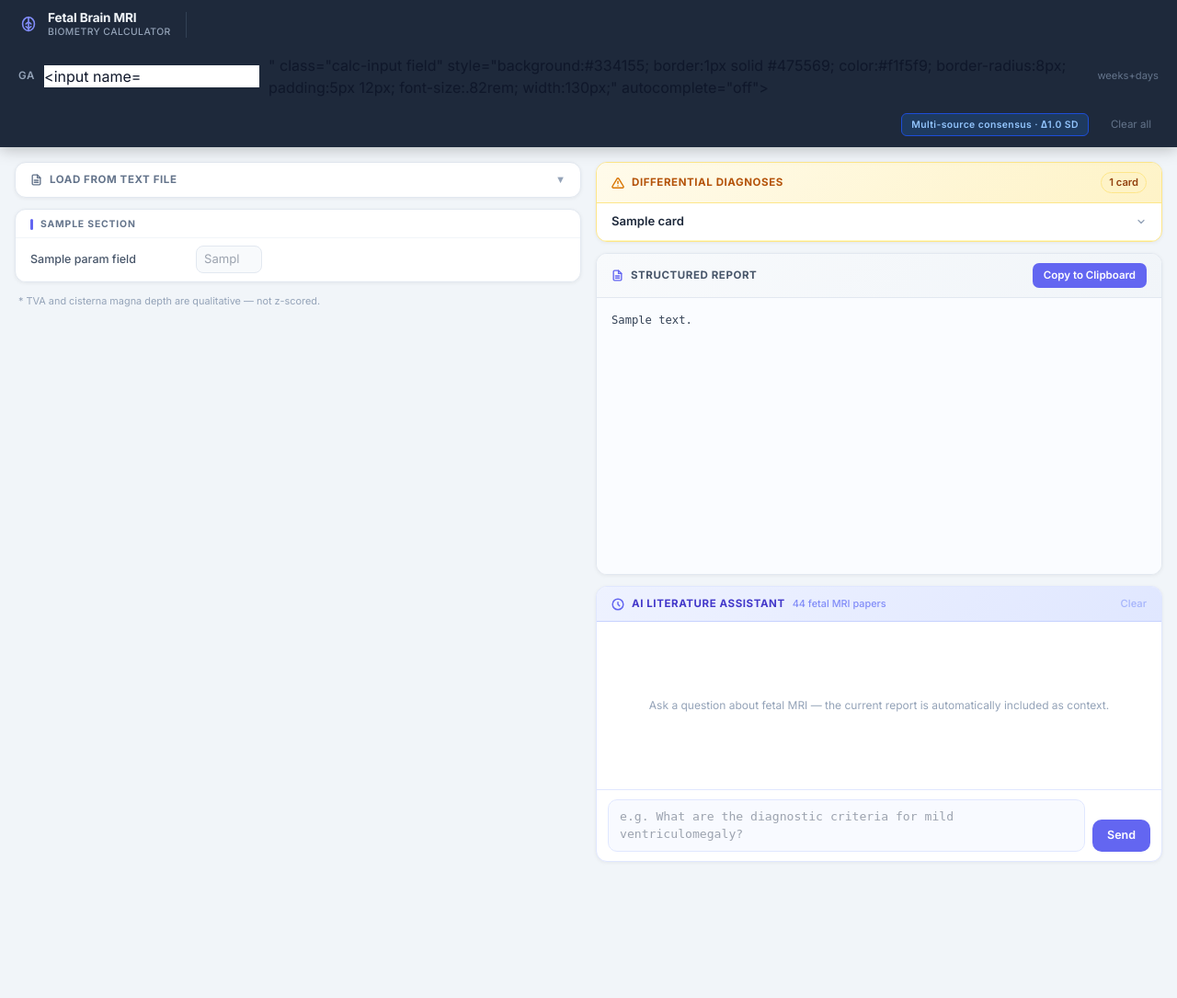
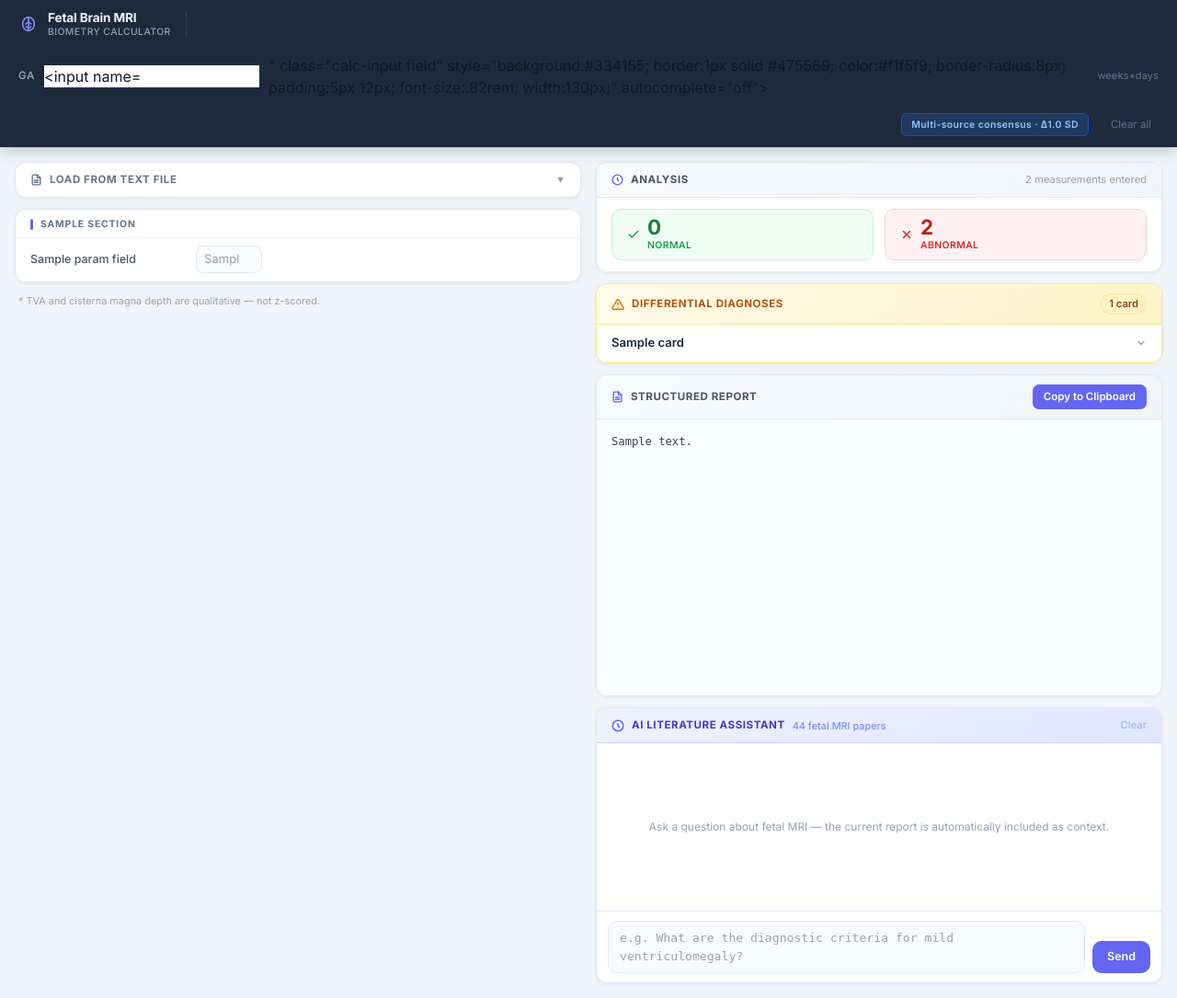
Before and after one commit to RumiPirani/Fetal-Brain-MRI, a Python web app: template app/templates/calculator.html in a window 1280 px wide. Shown: the whole page at 92% size. Before the commit the page ends 937 px from the top, so only its background shows below. Run offline with Jinja, Linux system fonts and the light colour scheme; the template is opened without the code that fills it: most values are stand-ins (such as "Sample title", 1, 10 or a date in 2020); form fields are guessed from the names that the template uses; some libraries are stand-ins or nearby versions.

Commit message:
Add Analysis summary box above DDx showing normal/abnormal counts
Displays a card above the differential diagnosis panel with two counters —
Normal and Abnormal — tallied from all entered measurements. Absent CSP/CC
count toward abnormal. The abnormal tile turns red when any abnormal findings
are present.

Co-Authored-By: Claude Sonnet 4.6 <noreply@anthropic.com>

```diff
--- a/app/templates/calculator.html
+++ b/app/templates/calculator.html
@@ -303,6 +303,50 @@
   <!-- ── RIGHT: DDx + Report + Chat ── -->
   <div class="w-1/2 flex flex-col gap-3">
 
+    <!-- Analysis summary -->
+    {% if case and case.parameters %}
+    {% set ns = namespace(normal=0, abnormal=0) %}
+    {% for r in case.parameters.values() %}
+      {% if r.band == 'normal' %}{% set ns.normal = ns.normal + 1 %}
+      {% else %}{% set ns.abnormal = ns.abnormal + 1 %}{% endif %}
+    {% endfor %}
+    {% set absent_count = case.qualitative_absent | length %}
+    {% set ns.abnormal = ns.abnormal + absent_count %}
+    {% set total = ns.normal + ns.abnormal %}
+    <div style="background:#fff; border:1px solid #e2e8f0; border-radius:12px; overflow:hidden;
+                box-shadow:0 1px 4px rgba(0,0,0,.06);">
+      <div style="padding:10px 16px; background:linear-gradient(135deg,#f8fafc,#f1f5f9); border-bottom:1px solid #e2e8f0;
+                  display:flex; align-items:center; gap:8px;">
+        <svg width="13" height="13" viewBox="0 0 24 24" fill="none" stroke="#6366f1" stroke-width="2.5" stroke-linecap="round"><circle cx="12" cy="12" r="10"/><polyline points="12 8 12 12 14 14"/></svg>
+        <span style="font-size:.72rem; font-weight:700; color:#475569; letter-spacing:.05em; text-transform:uppercase;">Analysis</span>
+        <span style="margin-left:auto; font-size:.7rem; color:#94a3b8;">{{ total }} measurement{{ 's' if total != 1 else '' }} entered</span>
+      </div>
+      <div style="padding:12px 16px; display:flex; gap:12px; align-items:center; flex-wrap:wrap;">
+        <div style="display:flex; align-items:center; gap:8px; background:#f0fdf4; border:1px solid #bbf7d0;
+                    border-radius:10px; padding:8px 16px; flex:1; min-width:100px;">
+          <svg width="14" height="14" viewBox="0 0 24 24" fill="none" stroke="#16a34a" stroke-width="2.5" stroke-linecap="round"><polyline points="20 6 9 17 4 12"/></svg>
+          <div>
+            <div style="font-size:1.4rem; font-weight:700; color:#15803d; line-height:1;">{{ ns.normal }}</div>
+            <div style="font-size:.65rem; font-weight:600; color:#16a34a; text-transform:uppercase; letter-spacing:.04em;">Normal</div>
+          </div>
+        </div>
+        <div style="display:flex; align-items:center; gap:8px; background:{% if ns.abnormal > 0 %}#fff1f2{% else %}#f8fafc{% endif %};
+                    border:1px solid {% if ns.abnormal > 0 %}#fecdd3{% else %}#e2e8f0{% endif %};
+                    border-radius:10px; padding:8px 16px; flex:1; min-width:100px;">
+          {% if ns.abnormal > 0 %}
+          <svg width="14" height="14" viewBox="0 0 24 24" fill="none" stroke="#dc2626" stroke-width="2.5" stroke-linecap="round"><line x1="18" y1="6" x2="6" y2="18"/><line x1="6" y1="6" x2="18" y2="18"/></svg>
+          {% else %}
+          <svg width="14" height="14" viewBox="0 0 24 24" fill="none" stroke="#94a3b8" stroke-width="2.5" stroke-linecap="round"><line x1="18" y1="6" x2="6" y2="18"/><line x1="6" y1="6" x2="18" y2="18"/></svg>
+          {% endif %}
+          <div>
+            <div style="font-size:1.4rem; font-weight:700; color:{% if ns.abnormal > 0 %}#b91c1c{% else %}#94a3b8{% endif %}; line-height:1;">{{ ns.abnormal }}</div>
+            <div style="font-size:.65rem; font-weight:600; color:{% if ns.abnormal > 0 %}#dc2626{% else %}#94a3b8{% endif %}; text-transform:uppercase; letter-spacing:.04em;">Abnormal</div>
+          </div>
+        </div>
+      </div>
+    </div>
+    {% endif %}
+
     <!-- DDx cards -->
     {% if case and case.ddx_cards %}
     <div style="background:#fff; border:1px solid #fde68a; border-radius:12px; overflow:hidden; box-shadow:0 1px 4px rgba(0,0,0,.06);">
```
